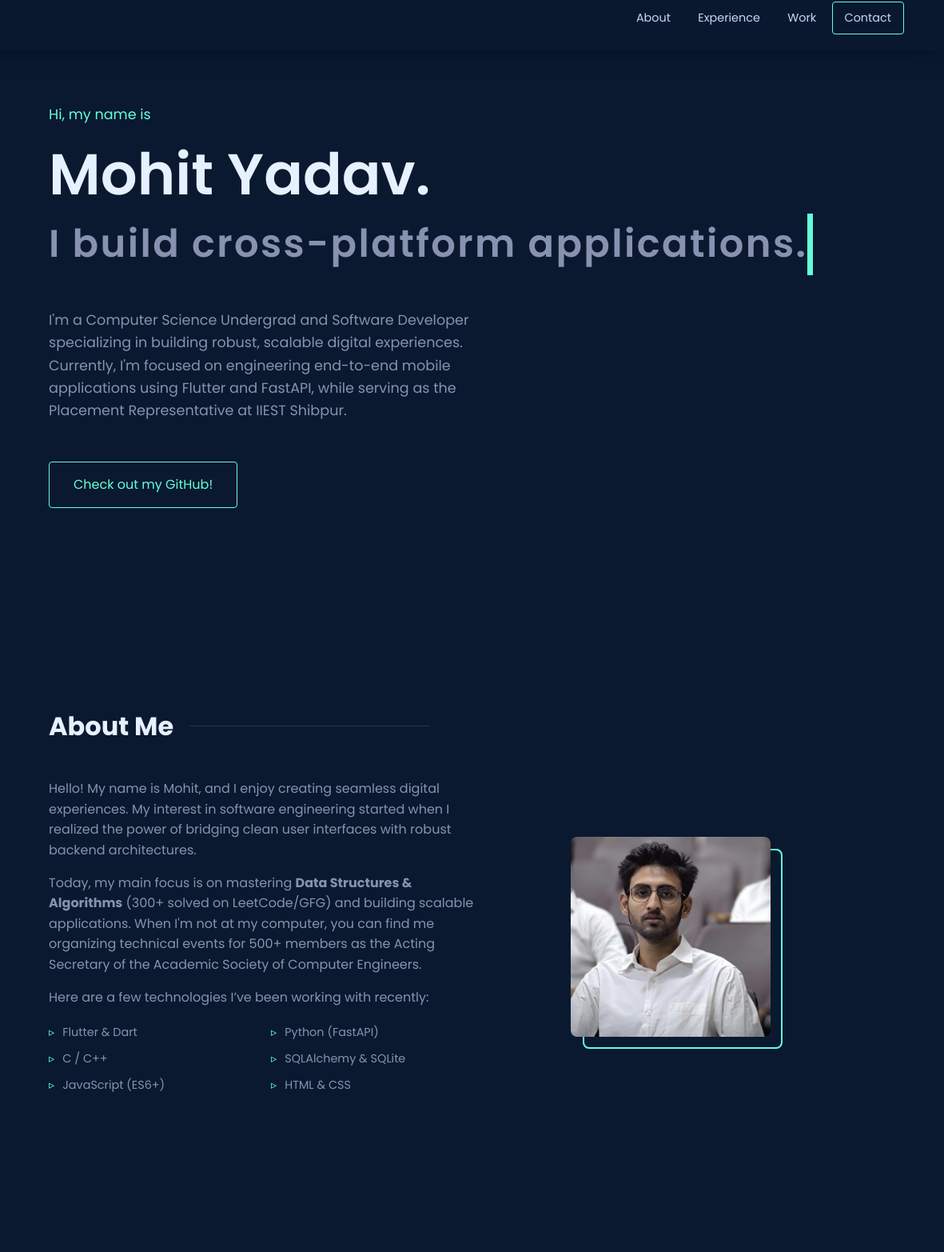
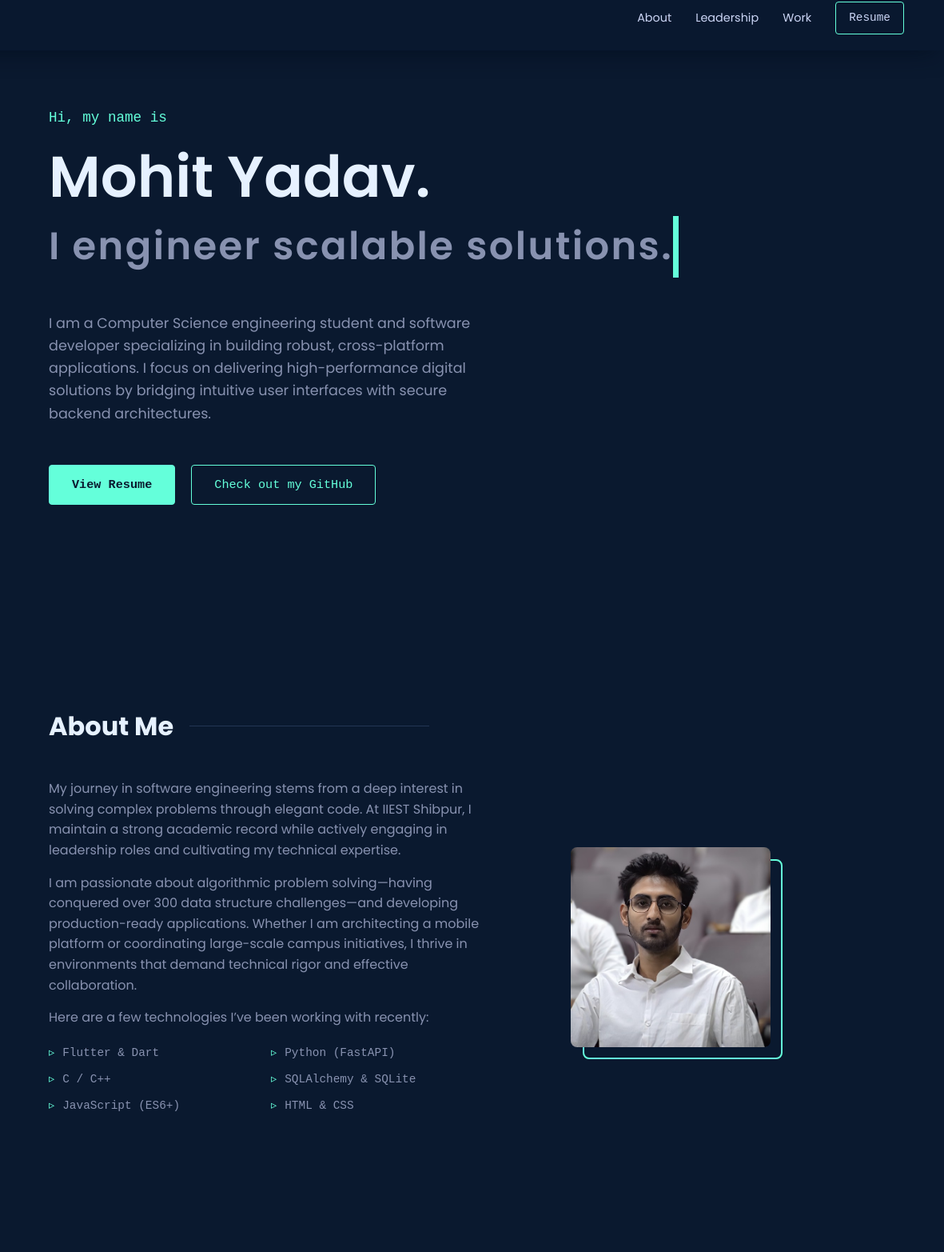
Before and after one commit to yq-keys/yq-keys.github.io, a plain HTML site: page index.html in a window 1280 px wide. Shown: the part 18-1583 px from the top of the page at 80% size, 99-1280 px from the left. Drawn offline with Linux system fonts and the light colour scheme.

Commit message:
Refined content for professional tone and added resume PDF

```diff
--- a/index.html
+++ b/index.html
@@ -57,6 +57,11 @@
             letter-spacing: 1px;
         }
 
+        .nav-links {
+            display: flex;
+            align-items: center;
+        }
+
         .nav-links a {
             color: var(--text-main);
             text-decoration: none;
@@ -85,7 +90,7 @@
             margin: 0 auto;
         }
 
-        .hero h4 { color: var(--accent); font-weight: 400; margin-bottom: 20px; font-size: 1.1rem; }
+        .hero h4 { color: var(--accent); font-weight: 400; margin-bottom: 20px; font-size: 1.1rem; font-family: monospace; }
         .hero h1 { font-size: 4.5rem; color: #e6f1ff; font-weight: 600; line-height: 1.1; margin-bottom: 10px; }
         .hero h2 { font-size: 3rem; color: var(--text-muted); font-weight: 600; margin-bottom: 20px; }
 
@@ -96,20 +101,44 @@
 
         .hero p { max-width: 540px; color: var(--text-muted); font-size: 1.1rem; margin-bottom: 50px; }
 
-        .btn {
+        /* Buttons */
+        .btn-group {
+            display: flex;
+            gap: 20px;
+        }
+
+        .btn-outline {
             display: inline-block;
-            padding: 15px 30px;
+            padding: 12px 28px;
             color: var(--accent);
             background: transparent;
             border: 1px solid var(--accent);
             border-radius: 4px;
             text-decoration: none;
-            font-size: 1rem;
+            font-size: 0.95rem;
             transition: all 0.3s ease;
             cursor: pointer;
+            font-family: monospace;
         }
 
-        .btn:hover { background: var(--accent-hover); transform: translateY(-3px); }
+        .btn-outline:hover { background: var(--accent-hover); transform: translateY(-3px); }
+
+        .btn-primary {
+            display: inline-block;
+            padding: 12px 28px;
+            color: var(--bg-dark);
+            background: var(--accent);
+            border: 1px solid var(--accent);
+            border-radius: 4px;
+            text-decoration: none;
+            font-size: 0.95rem;
+            font-weight: 600;
+            transition: all 0.3s ease;
+            cursor: pointer;
+            font-family: monospace;
+        }
+
+        .btn-primary:hover { background: transparent; color: var(--accent); transform: translateY(-3px); }
 
         /* Section Headings */
         .section-title {
@@ -133,7 +162,7 @@
         .about-content { display: grid; grid-template-columns: 3fr 2fr; gap: 50px; }
         .about-text p { margin-bottom: 15px; color: var(--text-muted); }
         .skills-list { display: grid; grid-template-columns: repeat(2, 1fr); gap: 10px; margin-top: 20px; }
-        .skills-list li { list-style: none; color: var(--text-muted); font-size: 0.9rem; }
+        .skills-list li { list-style: none; color: var(--text-muted); font-size: 0.9rem; font-family: monospace; }
         .skills-list li::before { content: "▹"; color: var(--accent); margin-right: 10px; }
 
         /* Experience Timeline */
@@ -156,7 +185,7 @@
         }
 
         .timeline-item h3 { color: #e6f1ff; font-size: 1.3rem; }
-        .timeline-item h3 span { color: var(--accent); }
+        .timeline-item h3 span { color: var(--accent); font-weight: 500; }
         .timeline-item .date { color: var(--text-muted); font-size: 0.9rem; margin-bottom: 15px; font-family: monospace; }
         .timeline-item ul { margin-left: 20px; color: var(--text-muted); font-size: 0.95rem; }
         .timeline-item ul li { margin-bottom: 10px; }
@@ -176,7 +205,7 @@
 
         .card-top { display: flex; justify-content: space-between; align-items: center; margin-bottom: 20px; }
         .card-top .folder { color: var(--accent); font-size: 2.5rem; }
-        .card-top .links a { color: var(--text-muted); font-size: 1.2rem; transition: color 0.3s; }
+        .card-top .links a { color: var(--text-muted); font-size: 1.2rem; transition: color 0.3s; margin-left: 10px; }
         .card-top .links a:hover { color: var(--accent); }
 
         .card h3 { color: #e6f1ff; margin-bottom: 10px; font-size: 1.4rem; }
@@ -206,6 +235,7 @@
             .about-content { grid-template-columns: 1fr; }
             .nav-links { display: none; }
             .social-fixed { display: none; }
+            .btn-group { flex-direction: column; gap: 15px; }
         }
     </style>
 </head>
@@ -216,9 +246,9 @@
         <a href="#" class="logo">MY.</a>
         <div class="nav-links">
             <a href="#about">About</a>
-            <a href="#experience">Experience</a>
+            <a href="#experience">Leadership</a>
             <a href="#projects">Work</a>
-            <a href="mailto:mohit.my.915@gmail.com" class="btn" style="padding: 8px 15px; margin-left: 15px;">Contact</a>
+            <a href="Mohit_IIESTS.pdf" target="_blank" class="btn-outline" style="margin-left: 30px; padding: 8px 16px;">Resume</a>
         </div>
     </nav>
 
@@ -233,10 +263,11 @@
     <section class="hero" id="home">
         <h4>Hi, my name is</h4>
         <h1>Mohit Yadav.</h1>
-        <h2><span class="typewriter">I build cross-platform applications.</span></h2>
-        <p>I'm a Computer Science Undergrad and Software Developer specializing in building robust, scalable digital experiences. Currently, I'm focused on engineering end-to-end mobile applications using Flutter and FastAPI, while serving as the Placement Representative at IIEST Shibpur.</p>
-        <div>
-            <a href="https://github.com/yq-keys" target="_blank" class="btn">Check out my GitHub!</a>
+        <h2><span class="typewriter">I engineer scalable solutions.</span></h2>
+        <p>I am a Computer Science engineering student and software developer specializing in building robust, cross-platform applications. I focus on delivering high-performance digital solutions by bridging intuitive user interfaces with secure backend architectures.</p>
+        <div class="btn-group">
+            <a href="Mohit_IIESTS.pdf" target="_blank" class="btn-primary">View Resume</a>
+            <a href="https://github.com/yq-keys" target="_blank" class="btn-outline">Check out my GitHub</a>
         </div>
     </section>
 
@@ -245,8 +276,8 @@
         <h2 class="section-title">About Me</h2>
         <div class="about-content">
             <div class="about-text">
-                <p>Hello! My name is Mohit, and I enjoy creating seamless digital experiences. My interest in software engineering started when I realized the power of bridging clean user interfaces with robust backend architectures.</p>
-                <p>Today, my main focus is on mastering <strong>Data Structures & Algorithms</strong> (300+ solved on LeetCode/GFG) and building scalable applications. When I'm not at my computer, you can find me organizing technical events for 500+ members as the Acting Secretary of the Academic Society of Computer Engineers.</p>
+                <p>My journey in software engineering stems from a deep interest in solving complex problems through elegant code. At IIEST Shibpur, I maintain a strong academic record while actively engaging in leadership roles and cultivating my technical expertise.</p>
+                <p>I am passionate about algorithmic problem solving—having conquered over 300 data structure challenges—and developing production-ready applications. Whether I am architecting a mobile platform or coordinating large-scale campus initiatives, I thrive in environments that demand technical rigor and effective collaboration.</p>
                 <p>Here are a few technologies I’ve been working with recently:</p>
                 <ul class="skills-list">
                     <li>Flutter & Dart</li>
@@ -258,12 +289,8 @@
                 </ul>
             </div>
             <div style="display: flex; justify-content: center; align-items: center;">
-                <!-- Actual Profile Picture -->
                 <div style="position: relative; width: 250px; height: 250px;">
-                    <!-- The decorative border behind the image -->
                     <div style="position: absolute; top: 15px; left: 15px; width: 100%; height: 100%; border: 2px solid var(--accent); border-radius: 8px; z-index: 0; transition: all 0.3s ease;"></div>
-
-                    <!-- Your Image -->
                     <img src="profile.jpeg" alt="Mohit Yadav" style="width: 100%; height: 100%; object-fit: cover; border-radius: 8px; position: relative; z-index: 1; filter: grayscale(20%); transition: all 0.3s ease;" onmouseover="this.style.filter='grayscale(0%)'; this.previousElementSibling.style.top='10px'; this.previousElementSibling.style.left='10px';" onmouseout="this.style.filter='grayscale(20%)'; this.previousElementSibling.style.top='15px'; this.previousElementSibling.style.left='15px';">
                 </div>
             </div>
@@ -272,14 +299,14 @@
 
     <!-- Experience Section -->
     <section id="experience" class="container">
-        <h2 class="section-title">Where I've Led</h2>
+        <h2 class="section-title">Leadership & Impact</h2>
 
         <div class="timeline-item">
             <h3>Placement Representative <span>@ IIEST Shibpur (CST Dept)</span></h3>
             <div class="date">2025 - Present</div>
             <ul>
-                <li>Acting as the primary liaison between the Computer Science and Technology department and corporate recruiting teams.</li>
-                <li>Facilitating campus placement and internship drives, ensuring smooth operations for technical recruiters.</li>
+                <li>Act as the primary liaison between the Computer Science department and corporate recruiters.</li>
+                <li>Strategically facilitate campus placement drives and coordinate internship opportunities, ensuring seamless operations for visiting technical teams.</li>
             </ul>
         </div>
 
@@ -287,35 +314,35 @@
             <h3>Secretary (Acting) <span>@ Academic Society of Computer Engineers</span></h3>
             <div class="date">September 2025 - Present</div>
             <ul>
-                <li>Representing 500+ UG and PG members of the society.</li>
-                <li>Organizing, coordinating, and overseeing all academic and technical events conducted by ASCE.</li>
+                <li>Represent over 500 undergraduate and postgraduate members.</li>
+                <li>Spearhead the planning, coordination, and execution of comprehensive academic and technical events to foster a strong engineering culture.</li>
             </ul>
         </div>
 
         <div class="timeline-item">
-            <h3>Senior Member & Mentor <span>@ Camerabuff</span></h3>
-            <div class="date">Film Society</div>
+            <h3>Senior Member & Mentor <span>@ Camerabuff Film Society</span></h3>
+            <div class="date">2024 - Present</div>
             <ul>
-                <li>Mentored 100+ editors, conducted technical workshops, and supervised end-to-end video-editing pipelines.</li>
+                <li>Guided a team of 100+ student editors.</li>
+                <li>Designed and conducted technical workshops while supervising end-to-end video production and editing pipelines.</li>
             </ul>
         </div>
     </section>
 
     <!-- Projects Section -->
     <section id="projects" class="container">
-        <h2 class="section-title">Some Things I've Built</h2>
+        <h2 class="section-title">Selected Projects</h2>
         <div class="projects-grid">
 
-            <!-- Project 1 -->
             <div class="card" style="padding-bottom: 70px;">
                 <div class="card-top">
                     <i class="far fa-folder folder"></i>
                     <div class="links">
-                        <a href="https://github.com/yq-keys/cross-platform-task-sync" target="_blank"><i class="fab fa-github"></i></a>
+                        <a href="https://github.com/yq-keys/cross-platform-task-sync" target="_blank" title="GitHub Repository"><i class="fab fa-github"></i></a>
                     </div>
                 </div>
                 <h3>Cross-Platform Task Manager</h3>
-                <p>Architected a responsive mobile application featuring real-time state updates and an offline-first SQLite cache. Engineered a scalable backend for optimized data synchronization.</p>
+                <p>Architected a responsive mobile application featuring real-time state updates and an offline-first SQLite cache. Engineered a scalable backend for optimized data synchronization and robust CRUD operations.</p>
                 <div class="card-tech">
                     <span>Flutter</span>
                     <span>FastAPI</span>
```
